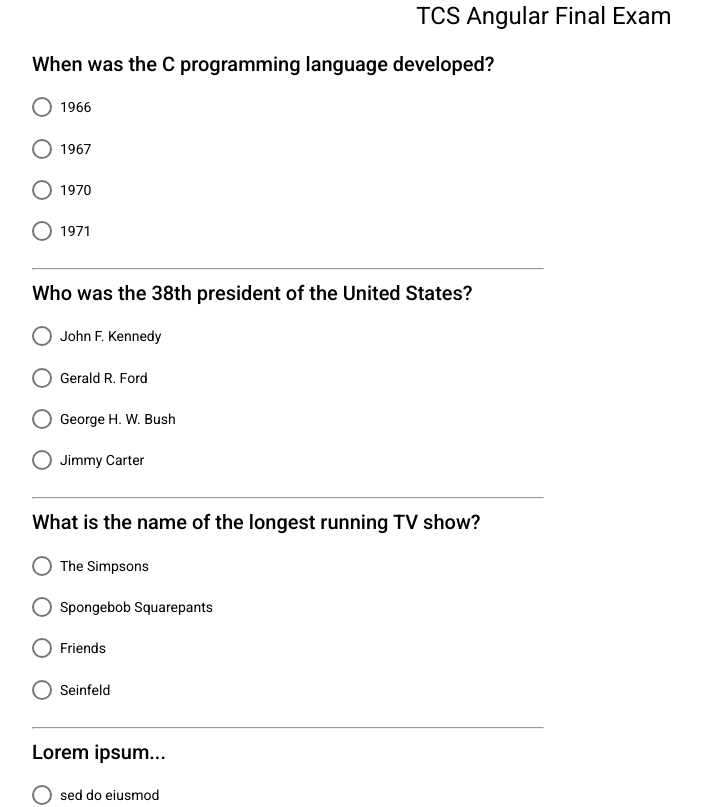
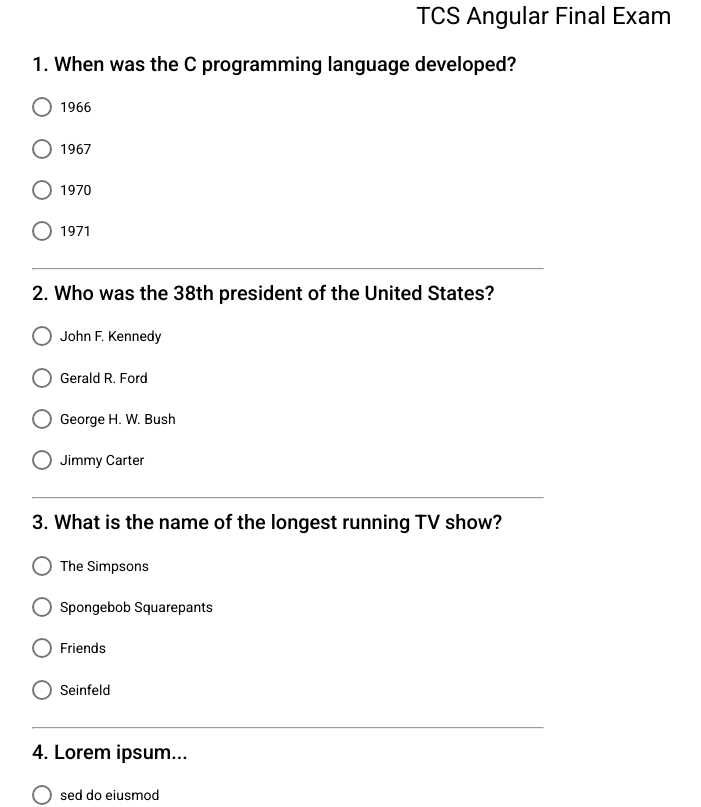
Before and after one commit to MattCumbo99/2058793_Matthew_Mean_Stack, an Angular app in the folder Phase 2/angular-exam/: page / in a window 1280 px wide. Shown: the top 807 px of the page, without its empty margins (96-797 px from the left). Built offline with nearby package versions, Linux system fonts and the light colour scheme.

Commit message:
Numbering

```diff
--- a/Phase 2/angular-exam/src/app/exam-form/exam-form.component.html
+++ b/Phase 2/angular-exam/src/app/exam-form/exam-form.component.html
@@ -1,9 +1,9 @@
 <div>
     <h1>TCS Angular Final Exam</h1>
     <form #examRef="ngForm" (ngSubmit)="finishExam(examRef)">
-        <div *ngFor="let q of examination">
-            <h2>{{q.title}}</h2>
+        <div *ngFor="let q of examination; let i = index">
             <mat-radio-group aria-label="Select an option" name={{q.title}} ngModel required>
+                <h2>{{i + 1}}. {{q.title}}</h2>
                 <mat-radio-button value={{q.ans1}}>
                     <span id={{q.ans1}}>{{q.ans1}}</span>
                 </mat-radio-button><br><br>
```
